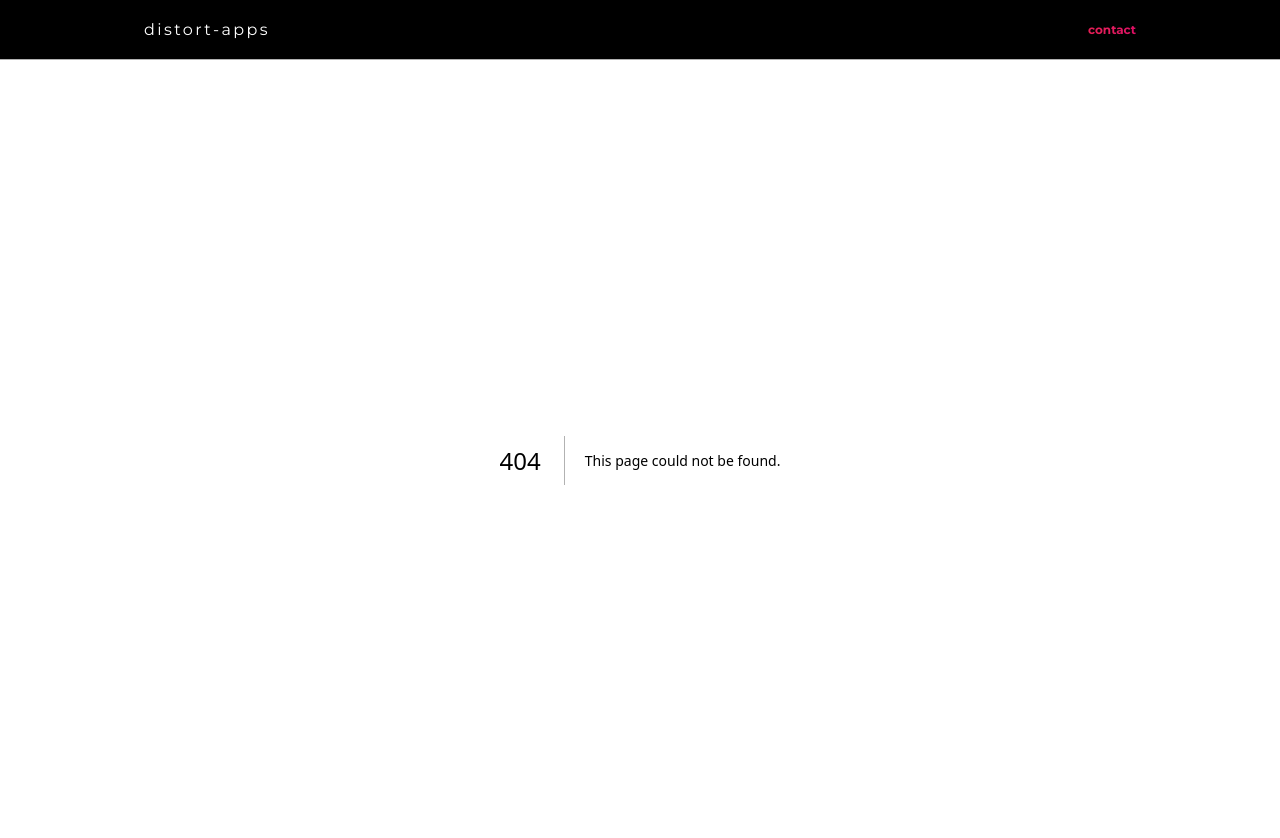
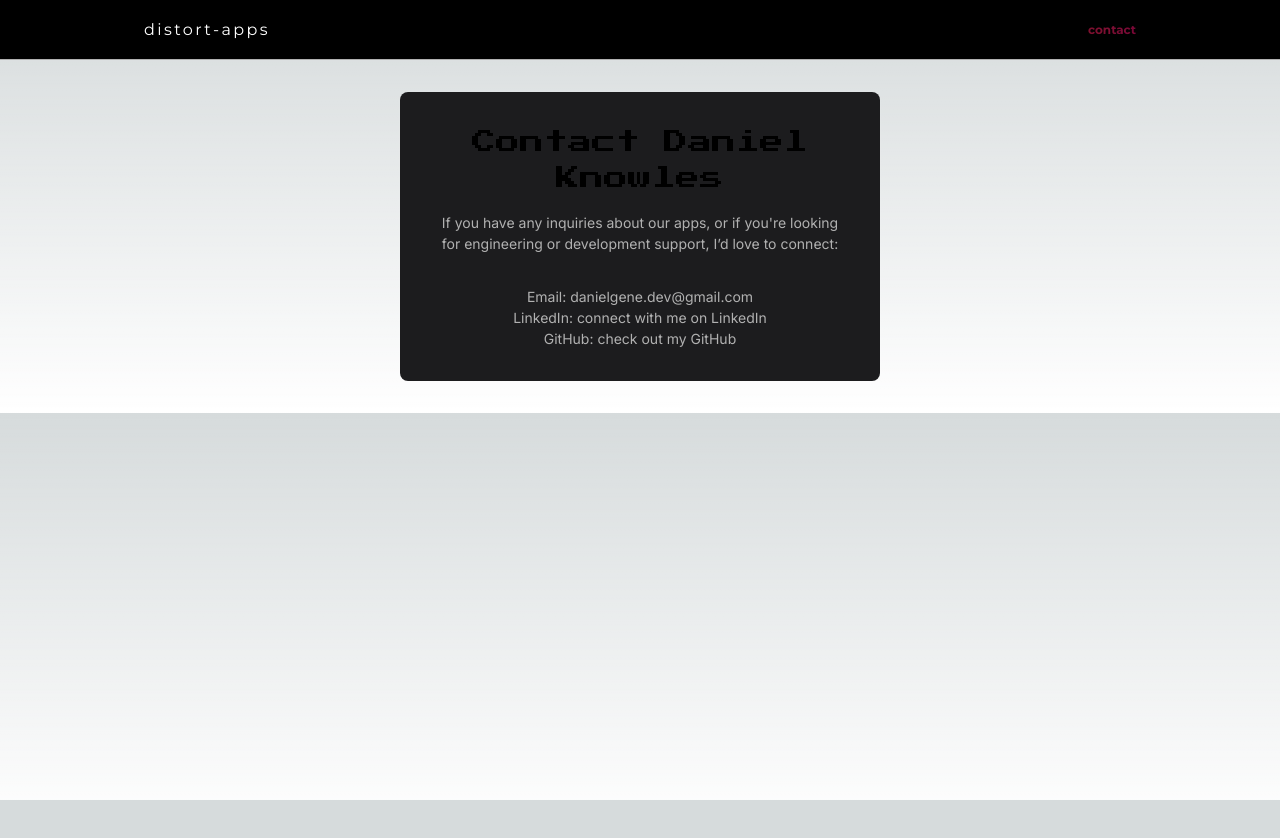
Before and after one commit to distort-apps/distort-apps, a Next.js app: page /contact in a window 1280 px wide. Before the commit this address had no page. Shown: the top 838 px of the page. After the commit the page ends 800 px from the top, so only its background shows below. Built offline with nearby package versions, Linux system fonts and the light colour scheme.

Commit message:
DSA006: implemented contact page

```diff
--- /dev/null
+++ b/app/contact/page.module.css
@@ -0,0 +1,55 @@
+.contact {
+  display: flex;
+  flex-direction: column;
+  margin: 2rem auto;
+  padding: 2rem;
+  max-width: 30rem;
+  background-color: #1c1c1e;
+  box-shadow: 0 0 4px rgba(255, 255, 255, 0.1);
+  border-radius: 8px;
+  text-align: center;
+}
+
+.header h1 {
+  font-family: "Press Start 2P", system-ui;
+  font-size: 1.5rem;
+  color: var(--color-primary-600);
+  margin-bottom: 1rem;
+}
+
+.header p {
+  font-size: 0.875rem;
+  color: rgb(177, 177, 177);
+  margin-bottom: 2rem;
+}
+
+.info {
+  font-size: 0.875rem;
+  color: rgb(177, 177, 177);
+}
+
+.link {
+  color: var(--color-primary-600);
+  text-decoration: none;
+  transition: opacity 0.3s ease;
+}
+
+.link:hover,
+.link:active {
+  opacity: 65%;
+}
+
+@media (max-width: 600px) {
+  .contact {
+    padding: 1.5rem;
+    max-width: 100%;
+  }
+
+  .header h1 {
+    font-size: 1.2rem;
+  }
+
+  .info {
+    font-size: 0.75rem;
+  }
+}
--- /dev/null
+++ b/app/contact/page.tsx
@@ -0,0 +1,32 @@
+import Link from "next/link";
+import classes from "./page.module.css";
+
+export default function ContactPage() {
+  return (
+    <div className={classes.contact}>
+      <header className={classes.header}>
+        <h1>Contact Daniel Knowles</h1>
+        <p>
+          If you have any inquiries about our apps, or if you're looking for engineering or development support, I’d love to connect:
+        </p>
+      </header>
+      <main className={classes.info}>
+        <p>Email:{" "}
+          <a href="mailto:danielgene.dev@gmail.com" className={classes.link}>
+            danielgene.dev@gmail.com
+          </a>
+        </p>
+        <p>LinkedIn:{" "}
+          <Link href="https://www.linkedin.com/in/danicodes01/" className={classes.link}>
+            connect with me on LinkedIn
+          </Link>
+        </p>
+        <p>GitHub:{" "}
+          <Link href="https://github.com/danicodes01" className={classes.link}>
+            check out my GitHub
+          </Link>
+        </p>
+      </main>
+    </div>
+  );
+}
--- a/components/main-header/main-header.tsx
+++ b/components/main-header/main-header.tsx
@@ -11,7 +11,7 @@ export default function MainHeader() {
       <nav className={classes.nav}>
         <ul>
           <li>
-            <NavLink href='/resources'>contact</NavLink>
+            <NavLink href='/contact'>contact</NavLink>
           </li>
           <li>
             {/* <NavLink href='/trips/share'>share</NavLink> */}
```
